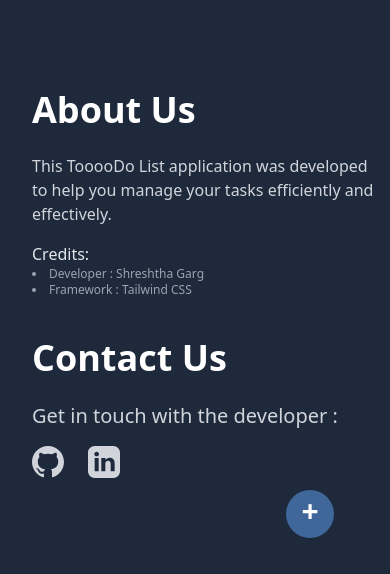
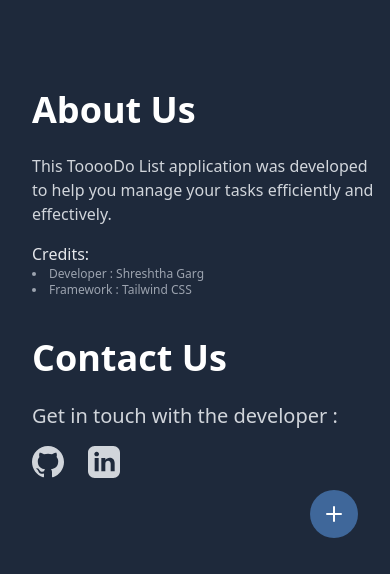
Before and after one commit to Shreshtha-Garg/TooooDo-List.io, a plain HTML site: page index.html in a window 390 px wide. Shown: the part 270-844 px from the top of the page. Drawn offline with nearby package versions, Linux system fonts and the light colour scheme.

Commit message:
Update index.html
Edited the add task button, made it thinner and responsive for mobile devices

```diff
--- a/index.html
+++ b/index.html
@@ -42,14 +42,15 @@
     </div>
     <!-- isko left kone me daal do -->
     <div id="add_item"
-    class="z-[45] fixed bottom-9 right-14 flex h-12 w-12 rounded-full bg-[#3F679A] text-white justify-center items-center hover:bg-blue-400/85 hover:shadow-[0px_0px_4px_4px] hover:shadow-blue-400/25 change-color-button cursor-pointer tooltip"
-    data-tooltip="Add a new task">
-    <button class="">
-        <div class="icon align-middle rounded-full ">
-            <div class="plus text-3xl leading-5 font-bold pb-[6px] align-top">&#43;</div>
-        </div>
-    </button>
-</div>
+      class="z-[45] fixed bottom-9 transform translate-x-0 right-8 sm:right-14 flex h-12 w-12 rounded-full bg-[#3F679A] text-white justify-center items-center hover:bg-blue-400/85 hover:shadow-[0px_0px_4px_4px] hover:shadow-blue-400/25 change-color-button cursor-pointer tooltip"
+      data-tooltip="Add a new task">
+      <button class="flex justify-center items-center h-full w-full">
+        <svg width="24" height="24" viewBox="0 0 24 24" fill="none" xmlns="http://www.w3.org/2000/svg">
+          <path d="M12 5V19" stroke="currentColor" stroke-width="2" stroke-linecap="round" stroke-linejoin="round" />
+          <path d="M5 12H19" stroke="currentColor" stroke-width="2" stroke-linecap="round" stroke-linejoin="round" />
+        </svg>
+      </button>
+    </div>
 
 
     <!-- Take user input for new task  -->
```
